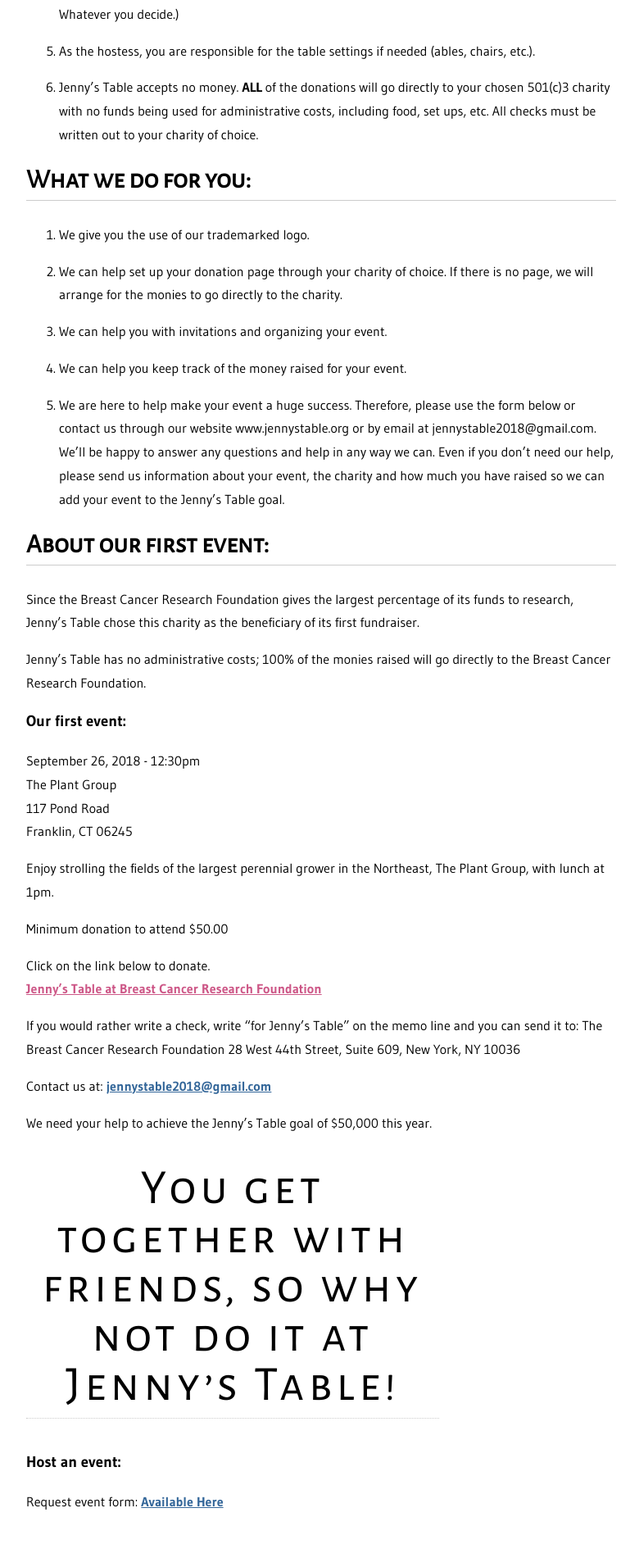
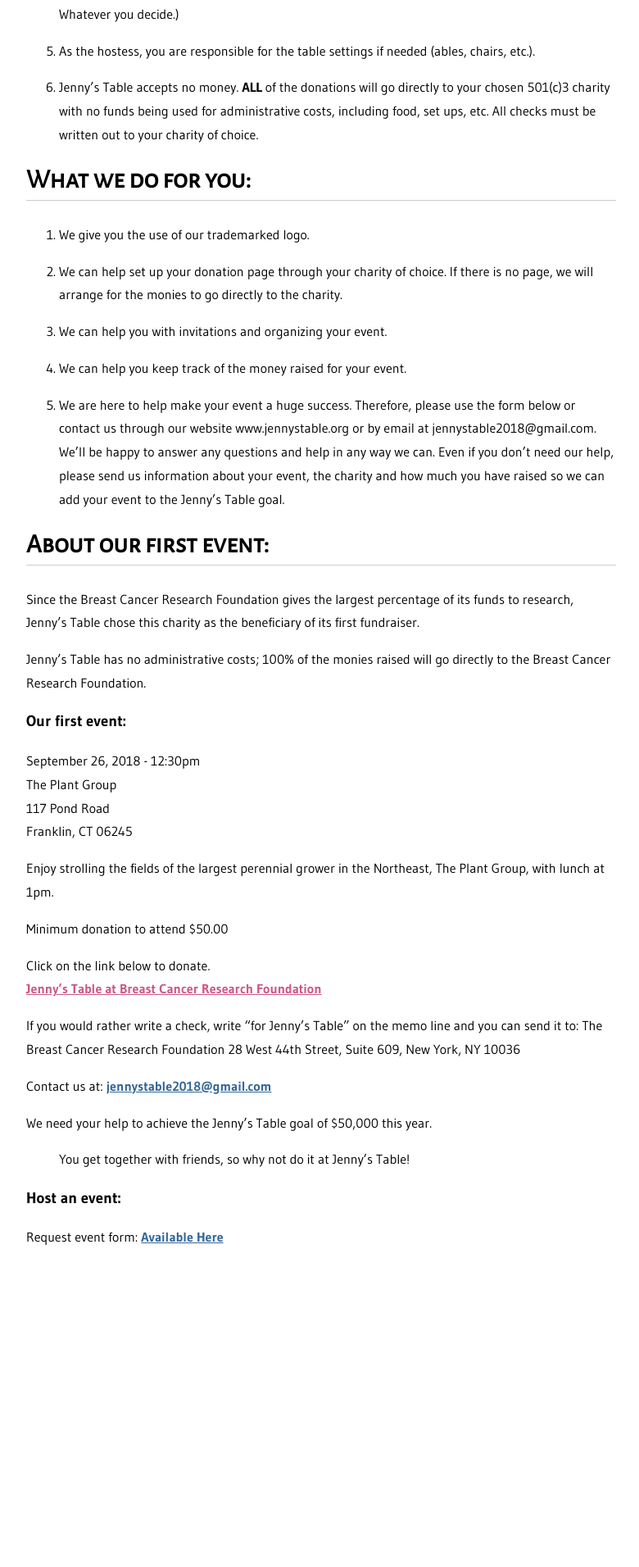
Before and after one commit to jennystable/website, a Jekyll site: the page built from index.markdown, in a window 1280 px wide. Shown: the part 1094-3006 px from the top of the page at 82% size, without its empty margins (248-1028 px from the left). Built offline with Jekyll 4.4.1, drawn with Linux system fonts in a browser that asks for light colours; after the commit the page ends 2684 px from its top, so only the background shows below that.

```diff
--- a/index.markdown
+++ b/index.markdown
@@ -70,7 +70,7 @@ Contact us at: <a href="mailto:jennystable2018@gmail.com" style="color: #336699;
 
 We need your help to achieve the Jenny's Table goal of $50,000 this year.
 
-# You get together with friends, so why not do it at Jenny's Table!
+> You get together with friends, so why not do it at Jenny's Table!
 
 ### Host an event:
 
```
